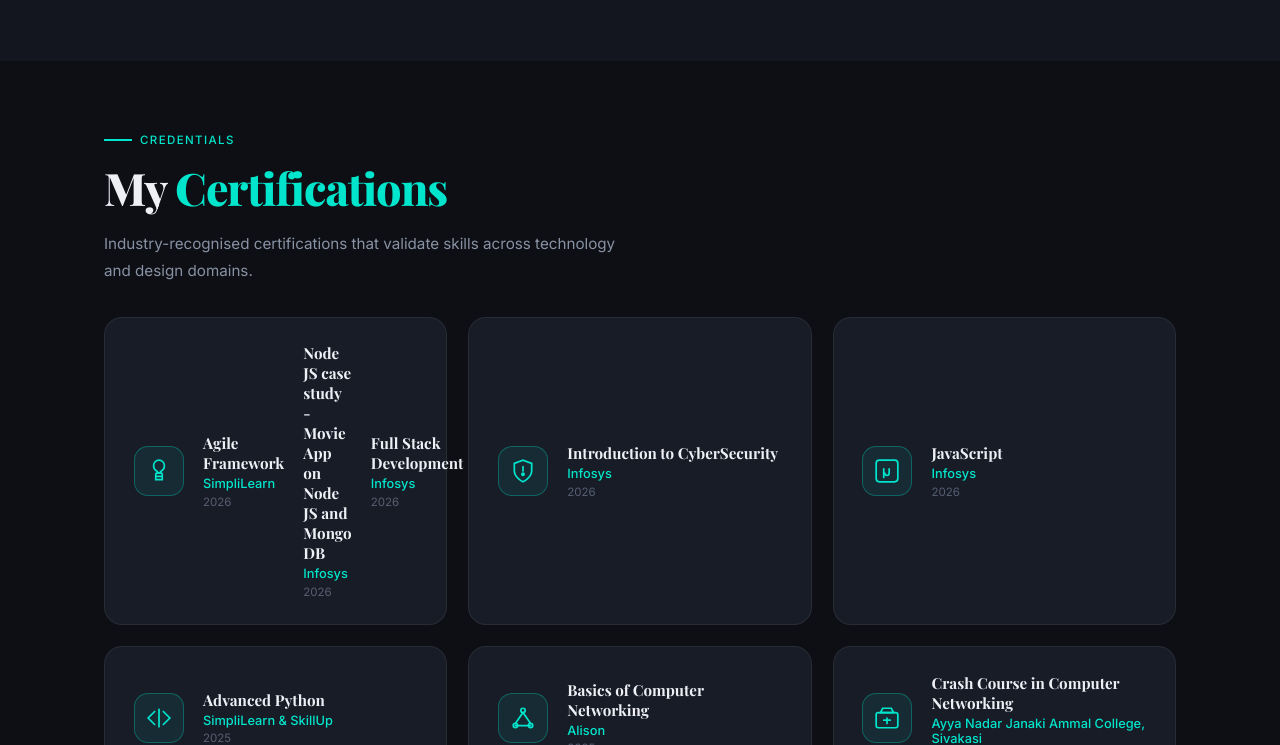
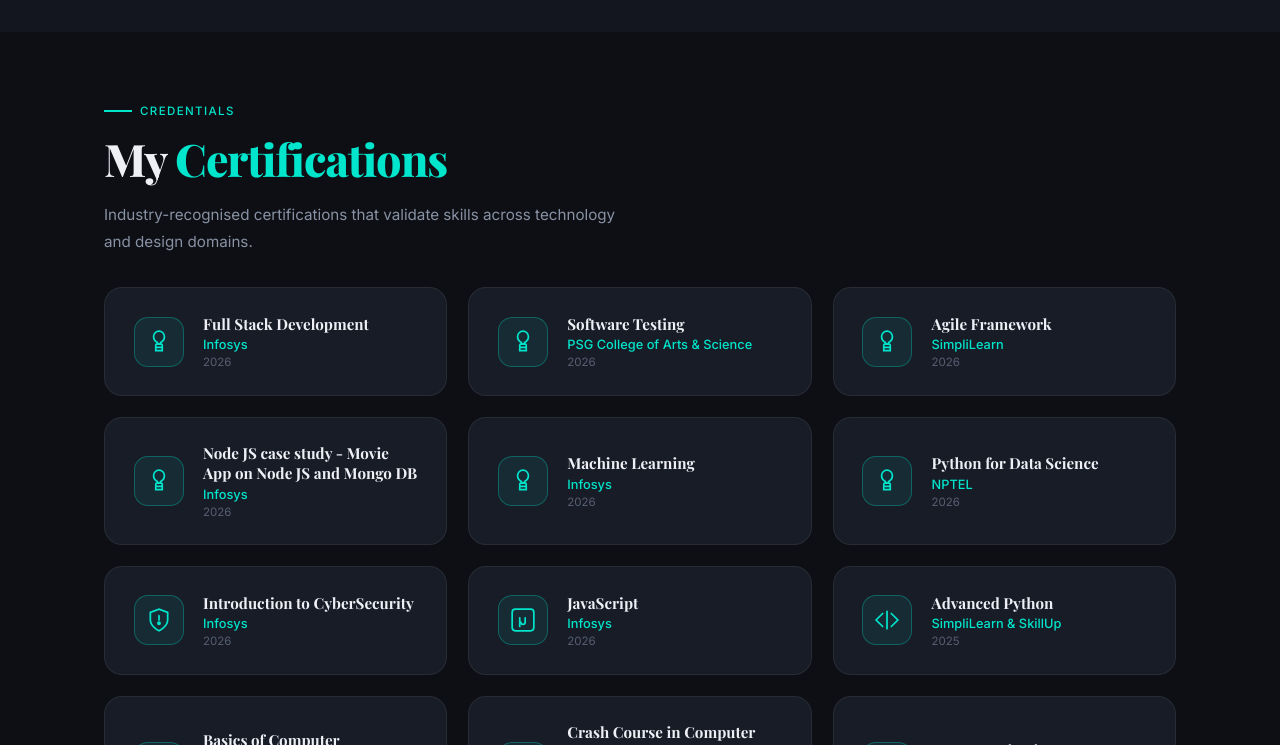
Before and after one commit to Dhivyalakshmi12/portfolio, a plain HTML site: page index.html in a window 1280 px wide. Shown: the part 6425-7170 px from the top of the page. Drawn offline with nearby package versions, Linux system fonts and the light colour scheme.

Commit message:
updated 11.35

```diff
--- a/index.html
+++ b/index.html
@@ -1482,7 +1482,7 @@
           <div class="achieve-text-body">
             <span class="achieve-badge">🌟 Student Co-ordinator</span>
             <div class="achieve-title">Techkathon - National Level Event</div>
-            <p style="font-size:0.83rem;color:var(--text-sec);line-height:1.65;margin-top:0.45rem;">Coordinated event planning, participant management, and technical arrangements for 200+ participants from Tamil Nadu and neighboring states</p>
+            <p style="font-size:0.83rem;color:var(--text-sec);line-height:1.65;margin-top:0.45rem;"></p>
             <div class="achieve-date" style="font-size:0.75rem;color:var(--text-muted);margin-top:0.5rem;">📅 Sep 2026</div>
           </div>
         </div>
@@ -1536,24 +1536,54 @@
           <svg viewBox="0 0 24 24" fill="none" stroke="var(--cyan)" stroke-width="1.6" stroke-linecap="round" width="26" height="26"><path d="M12 2a5 5 0 0 1 5 5c0 2.5-1.5 4.5-3.5 5.4V14h-3v-1.6C8.5 11.5 7 9.5 7 7a5 5 0 0 1 5-5z"/><rect x="9" y="14" width="6" height="3" rx="1"/><path d="M9 17v3h6v-3"/></svg>
         </div>
         <div>
+          <div class="cert-name">Full Stack Development</div>
+          <div class="cert-issuer">Infosys</div>
+          <div class="cert-year">2026</div>
+        </div>
+      </div>
+      <div class="cert-card">
+        <div class="cert-icon">
+          <svg viewBox="0 0 24 24" fill="none" stroke="var(--cyan)" stroke-width="1.6" stroke-linecap="round" width="26" height="26"><path d="M12 2a5 5 0 0 1 5 5c0 2.5-1.5 4.5-3.5 5.4V14h-3v-1.6C8.5 11.5 7 9.5 7 7a5 5 0 0 1 5-5z"/><rect x="9" y="14" width="6" height="3" rx="1"/><path d="M9 17v3h6v-3"/></svg>
+        </div>
+        <div>
+          <div class="cert-name">Software Testing</div>
+          <div class="cert-issuer">PSG College of Arts & Science</div>
+          <div class="cert-year">2026</div>
+        </div>
+      </div>
+      <div class="cert-card">
+        <div class="cert-icon">
+          <svg viewBox="0 0 24 24" fill="none" stroke="var(--cyan)" stroke-width="1.6" stroke-linecap="round" width="26" height="26"><path d="M12 2a5 5 0 0 1 5 5c0 2.5-1.5 4.5-3.5 5.4V14h-3v-1.6C8.5 11.5 7 9.5 7 7a5 5 0 0 1 5-5z"/><rect x="9" y="14" width="6" height="3" rx="1"/><path d="M9 17v3h6v-3"/></svg>
+        </div>
+        <div>
           <div class="cert-name">Agile Framework</div>
           <div class="cert-issuer">SimpliLearn</div>
           <div class="cert-year">2026</div>
+        </div>
+      </div>
+      <div class="cert-card">
+        <div class="cert-icon">
+          <svg viewBox="0 0 24 24" fill="none" stroke="var(--cyan)" stroke-width="1.6" stroke-linecap="round" width="26" height="26"><path d="M12 2a5 5 0 0 1 5 5c0 2.5-1.5 4.5-3.5 5.4V14h-3v-1.6C8.5 11.5 7 9.5 7 7a5 5 0 0 1 5-5z"/><rect x="9" y="14" width="6" height="3" rx="1"/><path d="M9 17v3h6v-3"/></svg>
         </div>
         <div>
           <div class="cert-name">Node JS case study - Movie App on Node JS and Mongo DB</div>
           <div class="cert-issuer">Infosys</div>
           <div class="cert-year">2026</div>
         </div>
-        <div>
-          <div class="cert-name">Full Stack Development</div>
-          <div class="cert-issuer">Infosys</div>
-          <div class="cert-year">2026</div>
+      </div>
+      <div class="cert-card">
+        <div class="cert-icon">
+          <svg viewBox="0 0 24 24" fill="none" stroke="var(--cyan)" stroke-width="1.6" stroke-linecap="round" width="26" height="26"><path d="M12 2a5 5 0 0 1 5 5c0 2.5-1.5 4.5-3.5 5.4V14h-3v-1.6C8.5 11.5 7 9.5 7 7a5 5 0 0 1 5-5z"/><rect x="9" y="14" width="6" height="3" rx="1"/><path d="M9 17v3h6v-3"/></svg>
         </div>
         <div>
           <div class="cert-name">Machine Learning</div>
           <div class="cert-issuer">Infosys</div>
           <div class="cert-year">2026</div>
+        </div>
+      </div>
+      <div class="cert-card">
+        <div class="cert-icon">
+          <svg viewBox="0 0 24 24" fill="none" stroke="var(--cyan)" stroke-width="1.6" stroke-linecap="round" width="26" height="26"><path d="M12 2a5 5 0 0 1 5 5c0 2.5-1.5 4.5-3.5 5.4V14h-3v-1.6C8.5 11.5 7 9.5 7 7a5 5 0 0 1 5-5z"/><rect x="9" y="14" width="6" height="3" rx="1"/><path d="M9 17v3h6v-3"/></svg>
         </div>
         <div>
           <div class="cert-name">Python for Data Science</div>
```
